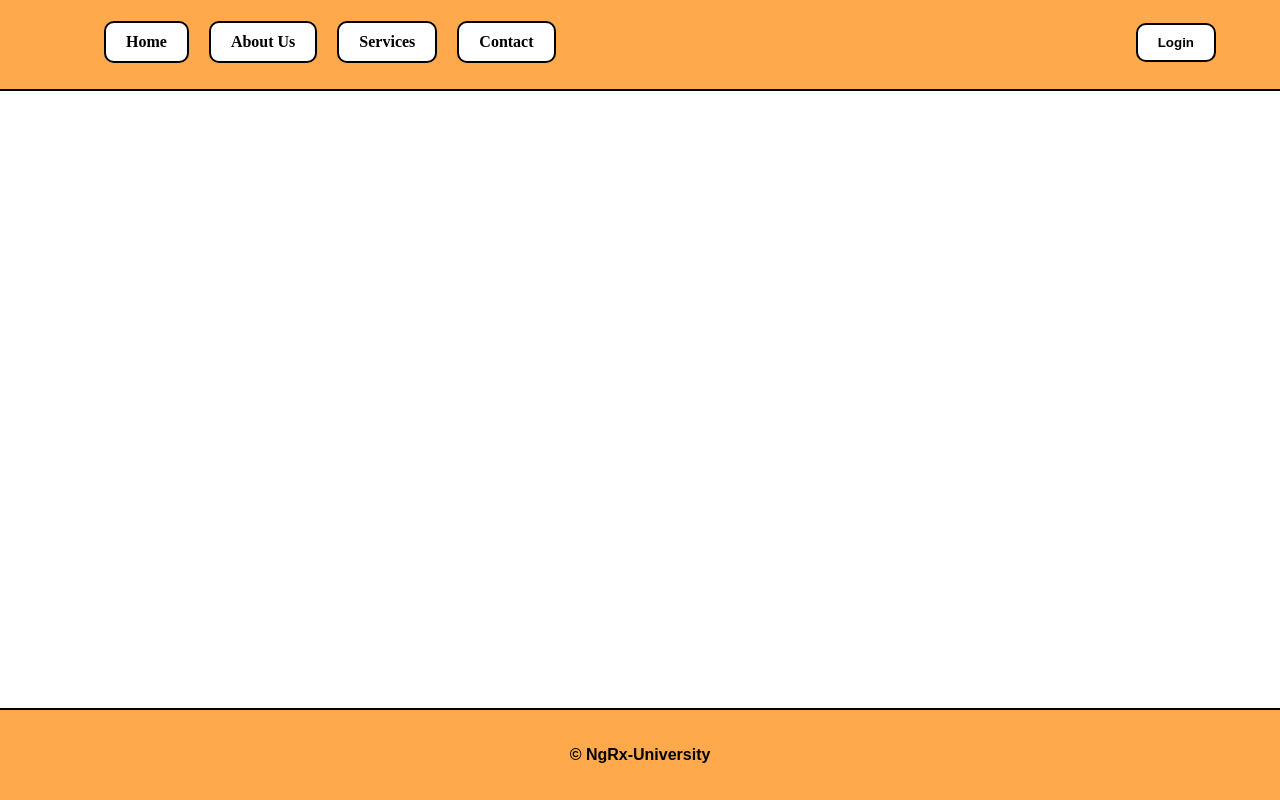
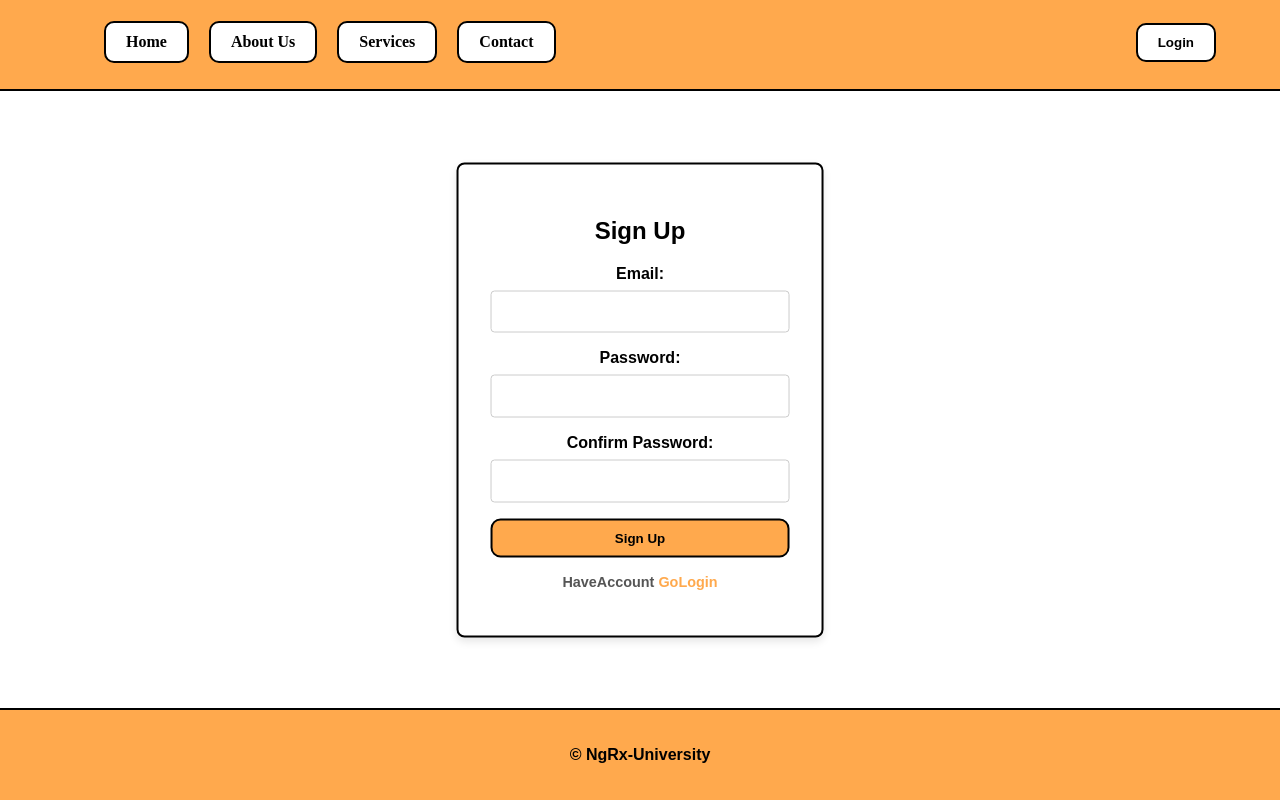
Before and after one commit to GengiuRobert/school-mngr, an Angular app in the folder school-mngr/: page / in a window 1280 px wide. Built offline with nearby package versions, Linux system fonts and the light colour scheme.

Commit message:
login and signup components created

```diff
--- a/school-mngr/src/app/app.component.html
+++ b/school-mngr/src/app/app.component.html
@@ -1,2 +1,4 @@
 <app-header></app-header>
+<app-signup/>
+<!-- <app-login> -->
 <app-footer></app-footer>
--- a/school-mngr/src/app/app.component.ts
+++ b/school-mngr/src/app/app.component.ts
@@ -2,10 +2,12 @@ import { Component } from '@angular/core';
 import { RouterOutlet } from '@angular/router';
 import { FooterComponent } from '../components/footer/footer.component';
 import { HeaderComponent } from "../components/header/header.component";
+import { LoginComponent } from "../components/login/login.component";
+import { SignupComponent } from "../components/signup/signup.component";
 
 @Component({
   selector: 'app-root',
-  imports: [FooterComponent, HeaderComponent],
+  imports: [FooterComponent, HeaderComponent, LoginComponent, SignupComponent],
   templateUrl: './app.component.html',
   styleUrl: './app.component.css'
 })
--- /dev/null
+++ b/school-mngr/src/components/login/login.component.css
@@ -0,0 +1,88 @@
+.login-container {
+    font-family: 'Rubik', sans-serif;
+    max-width: 300px;
+    padding: 2rem;
+    border: 2px solid #000000;
+    border-radius: 8px;
+    background-color: #ffffff;
+    position: absolute;
+    top: 50%;
+    left: 50%;
+    transform: translate(-50%, -50%);
+    box-shadow: 0 4px 8px rgba(0, 0, 0, 0.1);
+    text-align: center;
+    background-color: #fff;
+}
+
+label {
+    font-weight: 700;
+}
+
+input {
+    width: 100%;
+    padding: 0.8rem;
+    margin-bottom: 1rem;
+    border: 1px solid #ccc;
+    border-radius: 4px;
+    box-sizing: border-box;
+}
+
+button {
+    width: 80%;
+    padding: 10px 20px;
+    border: 2px solid #000000;
+    border-radius: 10px;
+    font-weight: 750;
+    background: #ffa94d;
+    transition: all 0.3s ease;
+    cursor: pointer;
+}
+
+button:hover {
+    translate: 1.5px 1.5px;
+    box-shadow: 1.5px 1.5px 0 #000000;
+}
+
+button:active {
+    translate: 3px 3px;
+    box-shadow: 0 0 0 #000000;
+}
+
+.signup-prompt,
+.reset-prompt {
+    font-weight: 700;
+    margin-top: 1rem;
+    font-size: 0.9rem;
+    color: #555;
+    text-align: center;
+}
+
+.signup-link,
+.reset-link {
+    color: #ff7f32;
+    text-decoration: none;
+    font-weight: bold;
+    cursor: pointer;
+}
+
+.signup-link:hover,
+.reset-link:hover {
+    text-decoration: underline;
+}
+
+@media (max-width: 768px) {
+    .login-container {
+        width: 90%;
+        padding: 1.5rem;
+        margin-top: 1rem;
+    }
+
+    input,
+    button {
+        padding: 0.6rem;
+    }
+
+    h2 {
+        font-size: 1.5rem;
+    }
+}
--- /dev/null
+++ b/school-mngr/src/components/login/login.component.html
@@ -0,0 +1,25 @@
+<div class="login-container">
+    <h2>{{'Login' }}</h2>
+    <form>
+        <label>{{ 'Email' }}:</label>
+        <input type="email" name="email" required />
+
+        <label>{{ 'Password' }}:</label>
+        <input type="password" name="password" required />
+
+        <button type="submit">{{'Login' }}</button>
+    </form>
+
+    <p class="signup-prompt">
+        {{ 'NoAccount' }}
+        <a href="/signup" class="signup-link">{{ 'GoSignup' }}</a>
+    </p>
+
+    <p class="reset-prompt">
+        {{ 'DontRemember' }}
+        <a class="reset-link">{{ 'SendResetEmail' }}</a>
+    </p>
+
+    <!-- <p class="message-success">{{ success }}</p>
+    <p class="message-text">{{ message }}</p> -->
+</div>
--- /dev/null
+++ b/school-mngr/src/components/signup/signup.component.css
@@ -0,0 +1,104 @@
+.signup-container {
+    font-family: 'Rubik', sans-serif;
+    max-width: 300px;
+    padding: 2rem;
+    border: 2px solid #000000;
+    border-radius: 8px;
+    background-color: #ffffff;
+    position: absolute;
+    top: 50%;
+    left: 50%;
+    transform: translate(-50%, -50%);
+    box-shadow: 0 4px 8px rgba(0, 0, 0, 0.1);
+    text-align: center;
+}
+
+label {
+    display: block;
+    margin-bottom: 0.5rem;
+    font-weight: bold;
+}
+
+input {
+    width: 100%;
+    padding: 0.8rem;
+    margin-bottom: 1rem;
+    border: 1px solid #ccc;
+    border-radius: 4px;
+    box-sizing: border-box;
+}
+
+button {
+    width: 100%;
+    padding: 10px 20px;
+    border: 2px solid #000000;
+    border-radius: 10px;
+    font-weight: 750;
+    background: #ffa94d;
+    transition: all 0.3s ease;
+    cursor: pointer;
+}
+
+button:hover {
+    translate: 1.5px 1.5px;
+    box-shadow: 1.5px 1.5px 0 #000000;
+}
+
+button:active {
+    translate: 3px 3px;
+    box-shadow: 0 0 0 #000000;
+}
+
+.login-prompt {
+    font-weight: 700;
+    margin-top: 1rem;
+    font-size: 0.9rem;
+    color: #555;
+    text-align: center;
+}
+
+.login-link {
+    color: #ffa94d;
+    text-decoration: none;
+    font-weight: bold;
+}
+
+.login-link:hover {
+    text-decoration: underline;
+}
+
+.message-text {
+    text-align: center;
+    font-size: 1rem;
+    font-weight: bold;
+    color: #dc3545;
+    margin-top: 1.5rem;
+    margin-bottom: 0.5rem;
+}
+
+.message-success {
+    text-align: center;
+    font-size: 1rem;
+    font-weight: bold;
+    color: #1ab000;
+    margin-top: 1.5rem;
+    margin-bottom: 0.5rem;
+}
+
+/* Responsivitate pe mobil */
+@media (max-width: 768px) {
+    .signup-container {
+        width: 90%;
+        padding: 1.5rem;
+    }
+
+    input,
+    button {
+        padding: 0.6rem;
+    }
+
+    h2 {
+        font-size: 1.5rem;
+        text-align: center;
+    }
+}
--- /dev/null
+++ b/school-mngr/src/components/signup/signup.component.html
@@ -0,0 +1,23 @@
+<div class="signup-container">
+    <h2>{{ 'Sign Up' }}</h2>
+    <form >
+      <label>{{ 'Email' }}:</label>
+      <input type="email"  name="email" required />
+
+      <label>{{ 'Password' }}:</label>
+      <input type="password"  name="password" required />
+
+      <label>{{ 'Confirm Password' }}:</label>
+      <input type="password"  name="confirmPassword" required />
+
+      <button type="submit">{{ 'Sign Up' }}</button>
+    </form>
+
+    <p class="login-prompt">
+      {{ 'HaveAccount' }}
+      <a href="/login" class="login-link">{{ 'GoLogin' }}</a>
+    </p>
+
+    <!-- <p *ngIf="success" class="message-success">{{ success }}</p>
+    <p *ngIf="message" class="message-text">{{ message }}</p> -->
+  </div>
```
Also changed, not shown: school-mngr/src/components/login/login.component.ts (added, +11 -0 lines), school-mngr/src/components/signup/signup.component.ts (added, +11 -0 lines).
